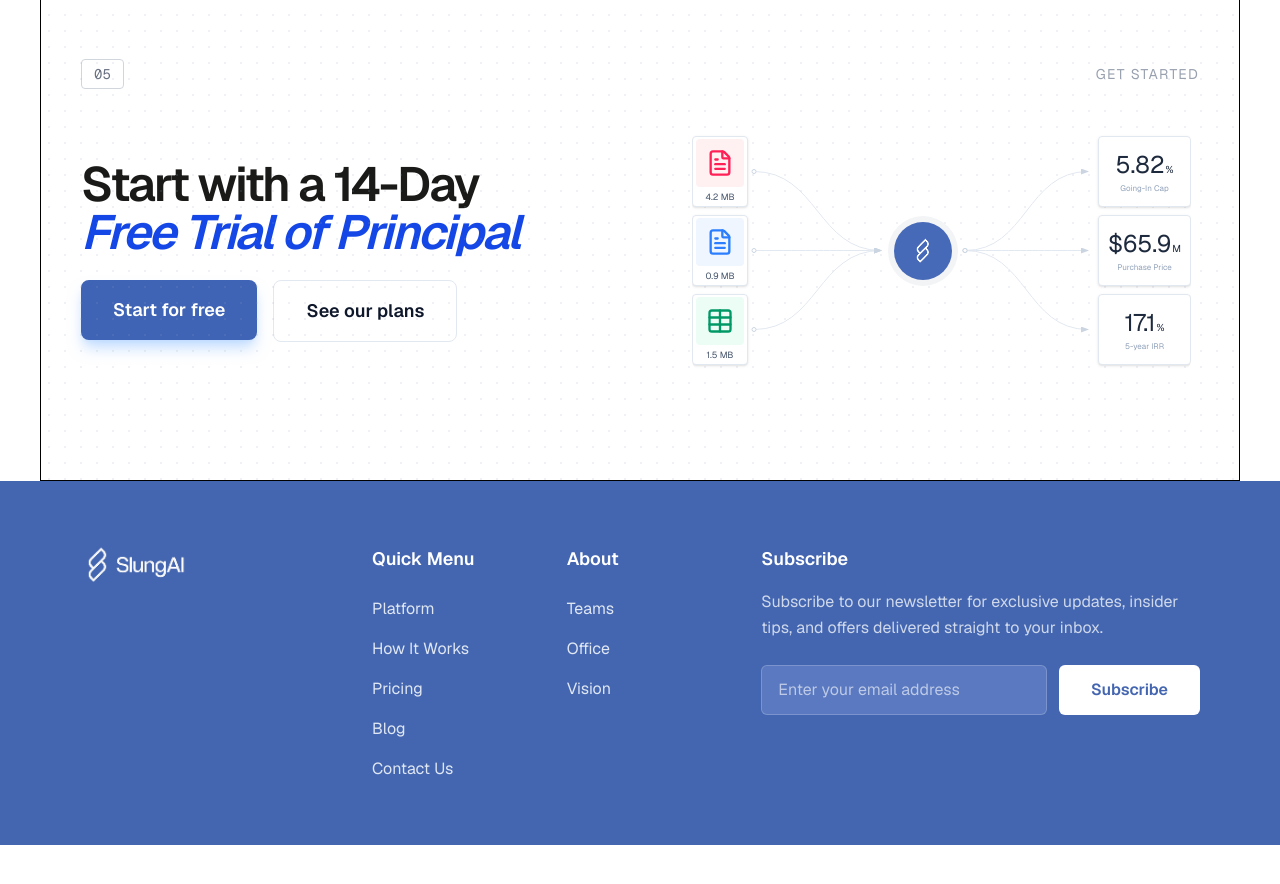
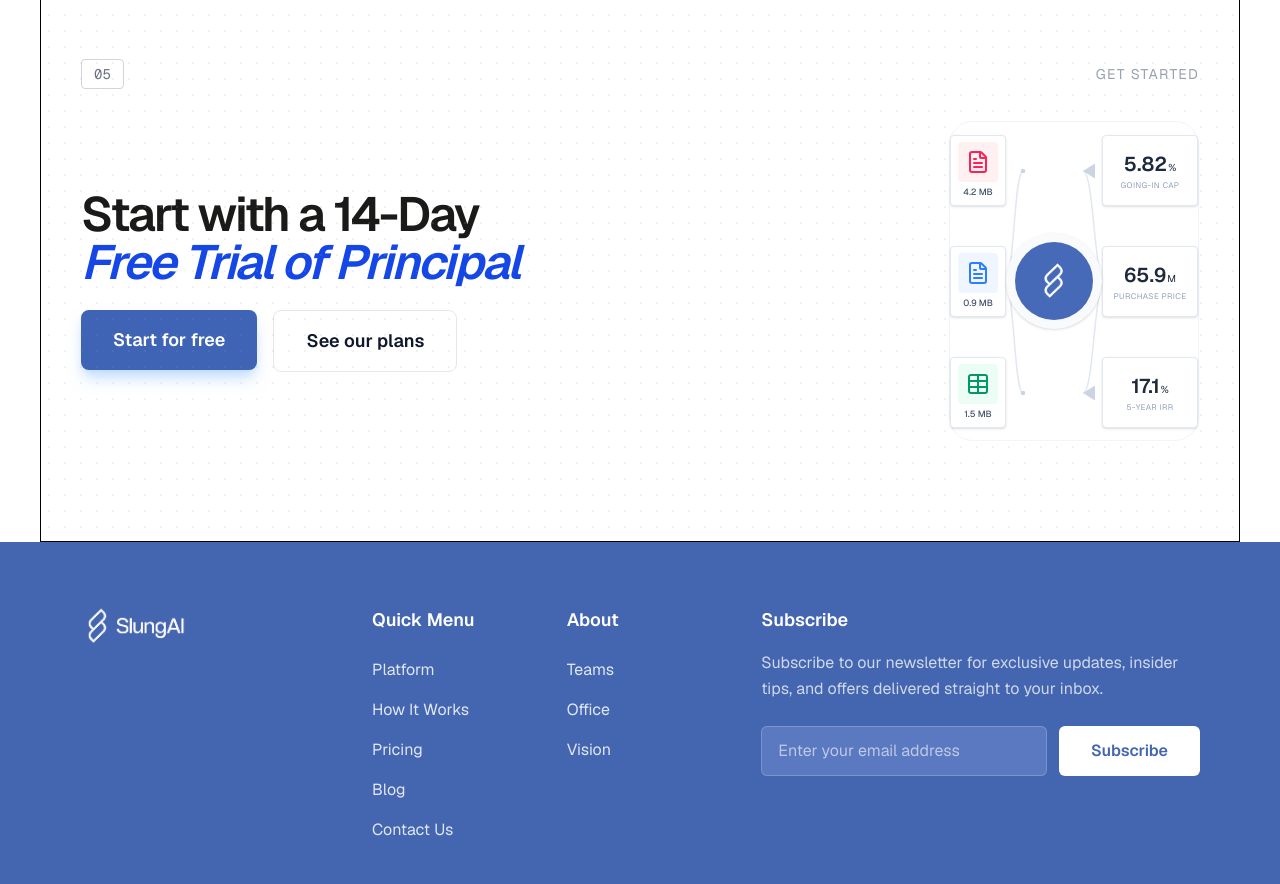
Before and after one commit to Monarch-Commits/Slung-AI, a Next.js app: page / in a window 1280 px wide. Shown: the part 5260-6144 px from the top of the page. Before the commit the page ends 6105 px from the top, so only its background shows below. Built offline with nearby package versions, Linux system fonts and the light colour scheme.

Commit message:
test for responsiveness

```diff
--- a/app/Components/CompareSection.tsx
+++ b/app/Components/CompareSection.tsx
@@ -61,7 +61,7 @@
   ];
 
   return (
-    <section className="w-full max-w-[1300px] mx-auto border px-6 md:px-10 py-[100px] flex flex-col items-center gap-6">
+    <section className="w-full max-w-[1300px] mx-auto border px-2 sm:px-6 md:px-10 py-[100px] flex flex-col items-center gap-6">
       {/* HEADER */}
       <div className="w-full max-w-[1218px]">
         <div className="flex items-center justify-between mb-8">
--- a/app/Components/Test.tsx
+++ b/app/Components/Test.tsx
@@ -1,10 +1,10 @@
 'use client';
 
-import React, { useEffect, useRef, useState } from 'react';
+import React, { useEffect, useRef, useState, useCallback } from 'react';
 import { FileText, Table, LucideIcon } from 'lucide-react';
 import Image from 'next/image';
 
-// ---------------- TYPES ----------------
+// ---------------- COMPONENTS ----------------
 type InputCardProps = {
   icon: LucideIcon;
   color: string;
@@ -23,48 +23,40 @@
 const InputCard = ({ icon: Icon, color, bg, size, setRef }: InputCardProps) => (
   <div
     ref={setRef}
-    style={{ width: '56px', height: '71px', borderRadius: '4px', borderWidth: '0.5px' }}
-    className="z-10 flex flex-col items-center justify-center bg-white border-slate-200 shadow-sm gap-1 shrink-0"
+    className="z-10 flex flex-col items-center justify-center bg-white border border-slate-200 shadow-sm gap-1 shrink-0 w-14 h-[71px] rounded"
   >
-    <div className={`flex items-center justify-center w-12 h-12 rounded ${bg}`}>
-      <Icon className={`w-7 h-9 ${color}`} />
+    <div className={`flex items-center justify-center w-10 h-10 rounded ${bg}`}>
+      <Icon className={`w-6 h-6 ${color}`} />
     </div>
-    <span className="text-[9px] text-slate-600">{size}</span>
+    <span className="text-[9px] text-slate-600 font-medium">{size}</span>
   </div>
 );
 
 const OutputCard = ({ value, unit, label, setRef }: OutputCardProps) => (
   <div
     ref={setRef}
-    style={{ width: '93px', height: '71px', borderRadius: '4px', borderWidth: '0.5px' }}
-    className="z-10 flex flex-col items-center justify-center bg-white border-slate-200 shadow-sm gap-px"
+    className="z-10 flex flex-col items-center justify-center bg-white border border-slate-200 shadow-sm gap-px shrink-0 w-24 h-[71px] rounded"
   >
     <div className="flex items-baseline">
-      <span className="text-2xl text-slate-800">{value}</span>
+      <span className="text-xl font-semibold text-slate-800">{value}</span>
       <span className="text-[10px] ml-px text-slate-800">{unit}</span>
     </div>
-    <span className="text-[8px] text-slate-400">{label}</span>
+    <span className="text-[8px] text-slate-400 uppercase tracking-wider">{label}</span>
   </div>
 );
 
-export default function CompactDiagram() {
+// ---------------- MAIN COMPONENT ----------------
+export default function ResponsiveDiagram() {
   const containerRef = useRef<HTMLDivElement>(null);
   const centerRef = useRef<HTMLDivElement>(null);
-
-  const inputRefs: (HTMLDivElement | null)[] = [null, null, null];
-  const outputRefs: (HTMLDivElement | null)[] = [null, null, null];
-
-  const setInputRef = (i: number) => (el: HTMLDivElement | null) => {
-    inputRefs[i] = el;
-  };
-
-  const setOutputRef = (i: number) => (el: HTMLDivElement | null) => {
-    outputRefs[i] = el;
-  };
+  const inputRefs = useRef<(HTMLDivElement | null)[]>([]);
+  const outputRefs = useRef<(HTMLDivElement | null)[]>([]);
 
   const [paths, setPaths] = useState<string[]>([]);
+  // State para ma-track ang screen size para sa markers
+  const [isSmUp, setIsSmUp] = useState(true);
 
-  const calculatePaths = () => {
+  const calculatePaths = useCallback(() => {
     if (!containerRef.current || !centerRef.current) return;
 
     const containerRect = containerRef.current.getBoundingClientRect();
@@ -75,82 +67,74 @@
 
     const newPaths: string[] = [];
 
-    const SIDE_GAP = 6;
-    const CENTER_GAP = 42;
+    const smUp = window.innerWidth >= 640;
+    setIsSmUp(smUp);
 
-    // ---------------- INPUT LINES ----------------
-    inputRefs.forEach((ref) => {
+    const SIDE_GAP = smUp ? 16 : 4;
+    const CENTER_GAP = smUp ? 50 : 35;
+
+    // INPUT LINES
+    inputRefs.current.forEach((ref) => {
       if (!ref) return;
-
       const rect = ref.getBoundingClientRect();
-
       const startX = rect.right - containerRect.left + SIDE_GAP;
       const startY = rect.top - containerRect.top + rect.height / 2;
-
       const endX = centerX - CENTER_GAP;
       const cp1X = startX + (endX - startX) * 0.5;
-
       newPaths.push(
         `M ${startX} ${startY} C ${cp1X} ${startY}, ${cp1X} ${centerY}, ${endX} ${centerY}`
       );
     });
 
-    // ---------------- OUTPUT LINES ----------------
-    outputRefs.forEach((ref) => {
+    // OUTPUT LINES
+    outputRefs.current.forEach((ref) => {
       if (!ref) return;
-
       const rect = ref.getBoundingClientRect();
-
       const startX = centerX + CENTER_GAP;
       const endX = rect.left - containerRect.left - (SIDE_GAP + 4);
       const endY = rect.top - containerRect.top + rect.height / 2;
-
       const cp1X = startX + (endX - startX) * 0.5;
-
       newPaths.push(
         `M ${startX} ${centerY} C ${cp1X} ${centerY}, ${cp1X} ${endY}, ${endX} ${endY}`
       );
     });
 
     setPaths(newPaths);
-  };
-
-  // ---------------- SAFE EFFECT (FIXED) ----------------
-  useEffect(() => {
-    let frame: number;
-
-    const run = () => {
-      frame = requestAnimationFrame(() => {
-        calculatePaths();
-      });
-    };
-
-    run();
-
-    window.addEventListener('resize', run);
-
-    return () => {
-      window.removeEventListener('resize', run);
-      cancelAnimationFrame(frame);
-    };
   }, []);
 
+  useEffect(() => {
+    const observer = new ResizeObserver(() => {
+      requestAnimationFrame(calculatePaths);
+    });
+
+    if (containerRef.current) observer.observe(containerRef.current);
+
+    setTimeout(calculatePaths, 100);
+
+    return () => observer.disconnect();
+  }, [calculatePaths]);
+
   return (
-    <div className="flex items-center justify-center p-2">
+    <div className="max-w-[499px]  mx-auto">
       <div
         ref={containerRef}
-        style={{ width: '499px', height: '243px' }}
-        className="relative flex items-center justify-between rounded-xl overflow-hidden"
+        className="relative flex items-center justify-between bg-white  rounded-3xl border border-slate-100 min-h-[320px] w-full"
       >
         {/* SVG CONNECTIONS */}
-        <svg className="absolute inset-0 w-full h-full pointer-events-none">
+        <svg className="absolute inset-0 w-full h-full pointer-events-none overflow-visible">
           <defs>
             <marker id="circleDot" markerWidth="6" markerHeight="6" refX="3" refY="3">
-              <circle cx="3" cy="3" r="2" fill="white" stroke="#CBD5E1" />
+              <circle cx="3" cy="3" r="1.5" fill="#CBD5E1" />
             </marker>
-
-            <marker id="arrowhead" markerWidth="8" markerHeight="6" refX="7" refY="3" orient="auto">
-              <polygon points="0 0, 8 3, 0 6" fill="#CBD5E1" />
+            <marker
+              id="arrowhead"
+              markerWidth={isSmUp ? '10' : '6'}
+              markerHeight={isSmUp ? '10' : '6'}
+              refX={isSmUp ? '8' : '5'}
+              refY={isSmUp ? '5' : '3'}
+              orient="auto"
+            >
+              <path d={isSmUp ? 'M 0 0 L 8 5 L 0 10 z' : 'M 0 0 L 5 3 L 0 6 z'} fill="#CBD5E1" />
             </marker>
           </defs>
 
@@ -160,31 +144,32 @@
               d={d}
               fill="none"
               stroke="#E2E8F0"
-              strokeWidth="1"
+              strokeWidth="1.5"
               markerStart="url(#circleDot)"
               markerEnd="url(#arrowhead)"
+              className="transition-[d] duration-300 ease-in-out"
             />
           ))}
         </svg>
 
-        {/* LEFT */}
-        <div className="flex flex-col gap-2">
+        {/* LEFT COLUMN */}
+        <div className="flex flex-col gap-6 sm:gap-10">
           <InputCard
-            setRef={setInputRef(0)}
+            setRef={(el) => (inputRefs.current[0] = el)}
             icon={FileText}
             color="text-rose-500"
             bg="bg-rose-50"
             size="4.2 MB"
           />
           <InputCard
-            setRef={setInputRef(1)}
+            setRef={(el) => (inputRefs.current[1] = el)}
             icon={FileText}
             color="text-blue-500"
             bg="bg-blue-50"
             size="0.9 MB"
           />
           <InputCard
-            setRef={setInputRef(2)}
+            setRef={(el) => (inputRefs.current[2] = el)}
             icon={Table}
             color="text-emerald-600"
             bg="bg-emerald-50"
@@ -192,11 +177,11 @@
           />
         </div>
 
-        {/* CENTER */}
-        <div ref={centerRef} className="relative z-20 flex items-center justify-center">
-          <div className="w-[70px] h-[70px] rounded-full bg-gray-100 flex items-center justify-center">
-            <div className="w-[58px] h-[58px] rounded-full bg-[#4669B8] flex items-center justify-center overflow-hidden">
-              <div className="relative w-7 h-7">
+        {/* CENTER LOGO */}
+        <div ref={centerRef} className="relative z-20">
+          <div className="w-16 h-16 sm:w-24 sm:h-24 rounded-full bg-slate-50 flex items-center justify-center p-2 border border-slate-50 shadow-sm">
+            <div className="w-full h-full rounded-full bg-[#4669B8] flex items-center justify-center overflow-hidden">
+              <div className="relative w-6 h-6 sm:w-10 sm:h-10">
                 <Image
                   src="/slung.png"
                   alt="Logo"
@@ -209,11 +194,26 @@
           </div>
         </div>
 
-        {/* RIGHT */}
-        <div className="flex flex-col gap-2">
-          <OutputCard setRef={setOutputRef(0)} value="5.82" unit="%" label="Going-In Cap" />
-          <OutputCard setRef={setOutputRef(1)} value="$65.9" unit="M" label="Purchase Price" />
-          <OutputCard setRef={setOutputRef(2)} value="17.1" unit="%" label="5-year IRR" />
+        {/* RIGHT COLUMN */}
+        <div className="flex flex-col gap-6 sm:gap-10">
+          <OutputCard
+            setRef={(el) => (outputRefs.current[0] = el)}
+            value="5.82"
+            unit="%"
+            label="Going-In Cap"
+          />
+          <OutputCard
+            setRef={(el) => (outputRefs.current[1] = el)}
+            value="65.9"
+            unit="M"
+            label="Purchase Price"
+          />
+          <OutputCard
+            setRef={(el) => (outputRefs.current[2] = el)}
+            value="17.1"
+            unit="%"
+            label="5-year IRR"
+          />
         </div>
       </div>
     </div>
--- a/app/page.tsx
+++ b/app/page.tsx
@@ -9,7 +9,7 @@
 
 export default function Home() {
   return (
-    <main className="min-h-screen px-2 sm:px-4 md:px-10 bg-white">
+    <main className="min-h-screen relative px-2 sm:px-4 md:px-10 bg-white">
       <Hero />
       <LogoCloud />
       <Testimonial />
```
